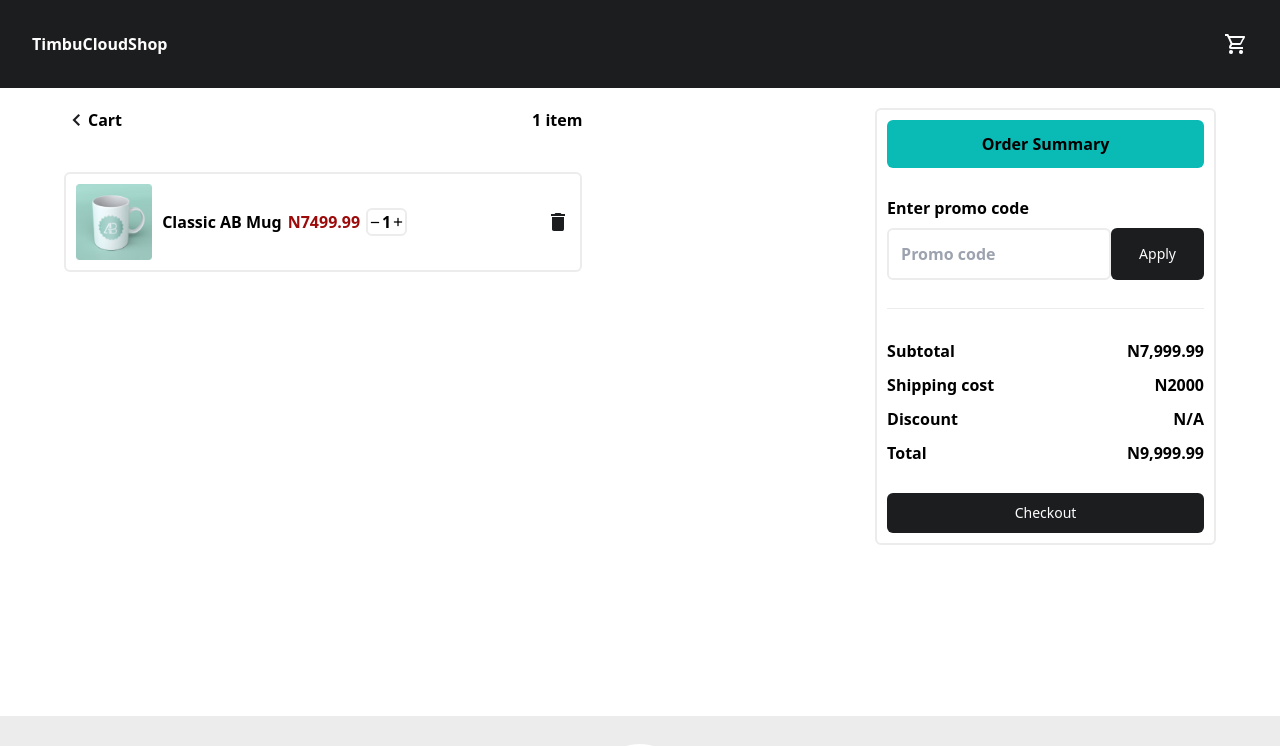
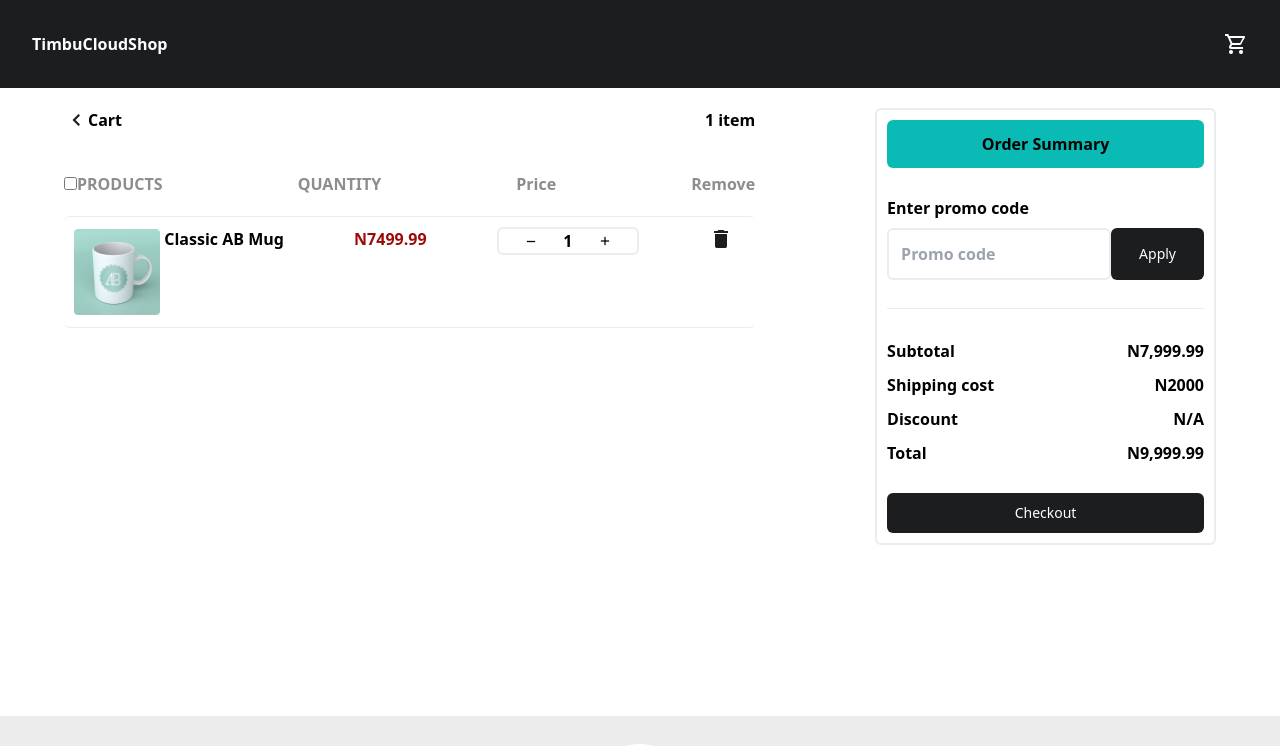
Before and after one commit to mishaelcodes/timbu-cloud-shop, a React (Vite) app: page /cart in a window 1280 px wide. Shown: the top 746 px of the page. Built offline with nearby package versions, Linux system fonts and the light colour scheme.

Commit message:
cart and product listing screens complete

```diff
--- a/src/pages/cart.tsx
+++ b/src/pages/cart.tsx
@@ -19,15 +19,29 @@ const CartComponent = () => {
   return (
     <div className="w-[90%] mx-auto mb-5 font-semibold min-h-[50vh] lg:min-h-[60vh]">
       <div className="md:flex items-start justify-between mt-5">
-        <div className="md:w-[45%] items-center justify-between">
+        {/* cart section */}
+        <div className="md:w-[45%] lg:w-[60%] items-center justify-between">
+          {/* cart header */}
           <div className="flex items-center justify-between">
+            {/* cart icon */}
             <div className="flex items-center justify-between">
               <img src={backButton} alt="" /> <p>Cart</p>
             </div>
             <p>1 item</p>
           </div>
-          <div className="flex items-center justify-between mt-10 border-2 border-timbuGrey rounded-md p-2">
-            <div className="flex items-center justify-center">
+          {/* cart order */}
+          {/* desktop only */}
+          <div className="flex items-center justify-between mt-10 -mb-5 text-[#1b1c1d80]">
+            <p>
+              <input type="checkbox" />
+              PRODUCTS
+            </p>
+            <p>QUANTITY</p>
+            <p>Price</p>
+            <p>Remove</p>
+          </div>
+          <div className="lg:h-28 flex items-center lg:items-start justify-between mt-10 border-t border-b border-timbuGrey rounded-md p-2">
+            <div className="flex items-center justify-center lg:w-full lg:h-full">
               <div className="mr-1">
                 <img src={abMug} alt="product ab mug" />
               </div>
@@ -53,10 +67,11 @@ const CartComponent = () => {
                   />
                 </div>
               </div>
-              <div className="hidden lg:flex items-center justify-evenly w-full">
+              {/* desktop */}
+              <div className="hidden lg:flex items-start justify-between h-full w-full pr-3">
                 <p>Classic AB Mug</p>
                 <p className="text-timbuRed font-semibold">N7499.99</p>
-                <div className="flex items-center justify-evenly text-center border-2 border-timbuGrey rounded-md">
+                <div className="flex items-center justify-evenly text-center border-2 border-timbuGrey rounded-md w-1/4">
                   <img
                     src={minus}
                     alt=""
@@ -71,9 +86,14 @@ const CartComponent = () => {
                     className="active:scale-90 transition-all"
                   />
                 </div>
+                <img
+                  src={trash}
+                  alt="delete icon"
+                  className="hidden lg:block"
+                />
               </div>
             </div>
-            <img src={trash} alt="delete icon" />
+            <img src={trash} alt="delete icon" className="lg:hidden" />
           </div>
         </div>
         <div className="border-2 border-timbuGrey rounded-md mt-14 md:mt-0 p-[10px]">
```
